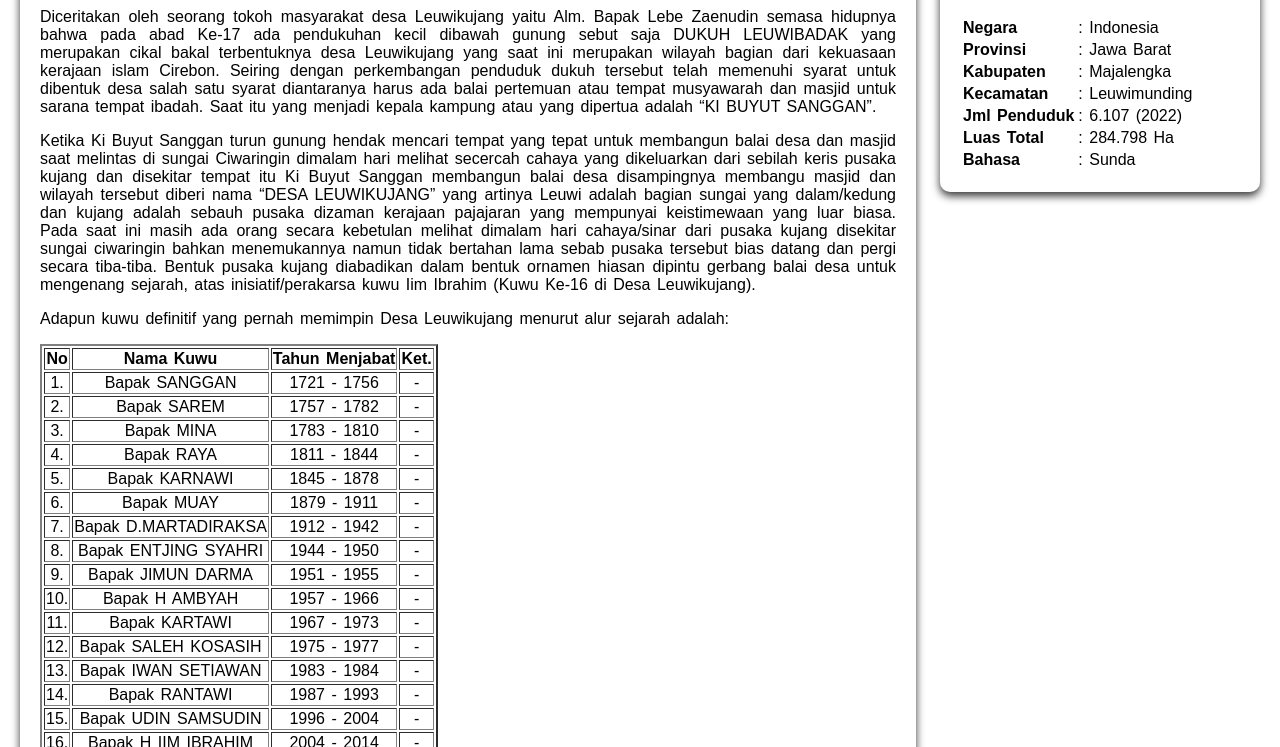
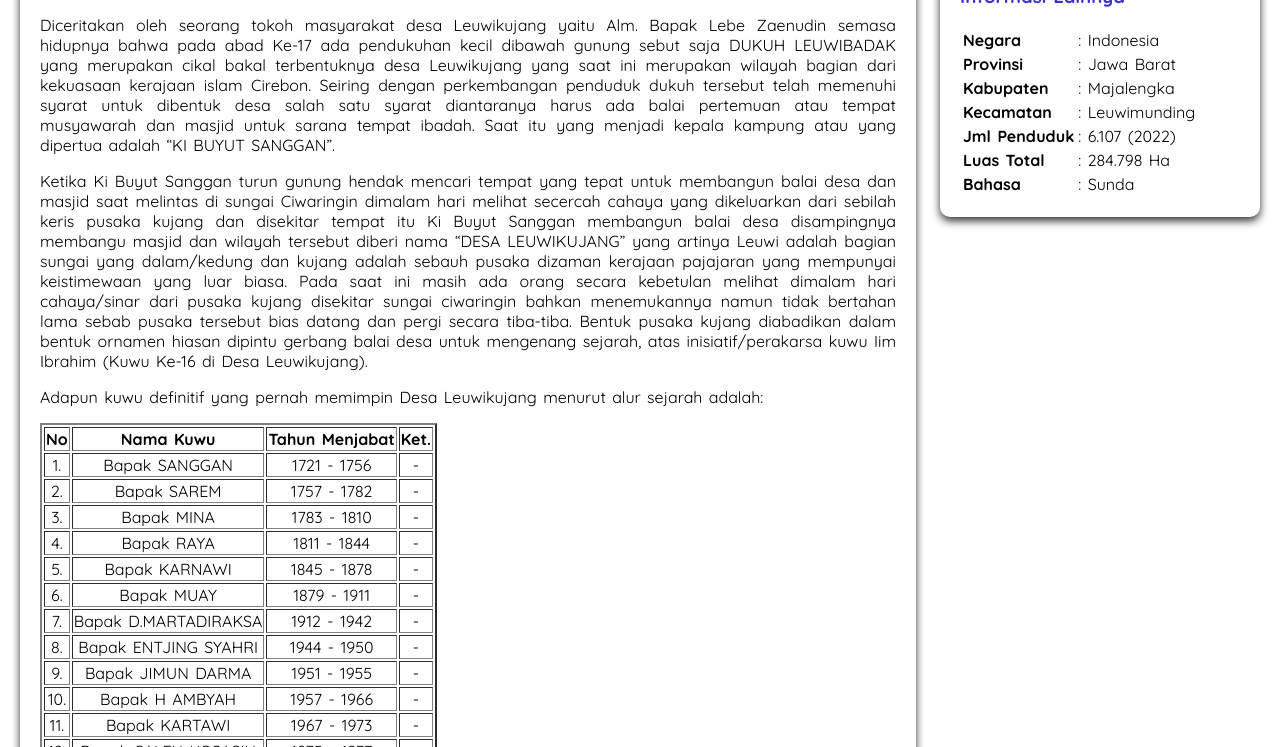
Before and after one commit to MuhammadQuthbulAlam/desa-leuwikujang, a plain HTML site: page index.html in a window 1280 px wide. Shown: the part 580-1327 px from the top of the page. Drawn offline with nearby package versions, Linux system fonts and the light colour scheme.

Commit message:
Update index.html

```diff
--- a/index.html
+++ b/index.html
@@ -11,7 +11,7 @@
     <!-- Fonts -->
     <link rel="preconnect" href="https://fonts.googleapis.com">
     <link rel="preconnect" href="https://fonts.gstatic.com" crossorigin>
-    <link href="https://fonts.googleapis.com/css2?family=Poppins:ital,wght@0,100;0,300;0,400;0,700;1,700&display=swap" rel="stylesheet">
+    <link href="https://fonts.googleapis.com/css2?family=Quicksand:wght@300..700&display=swap" rel="stylesheet">
     <link
       rel="stylesheet"
       type="text/css"
```
